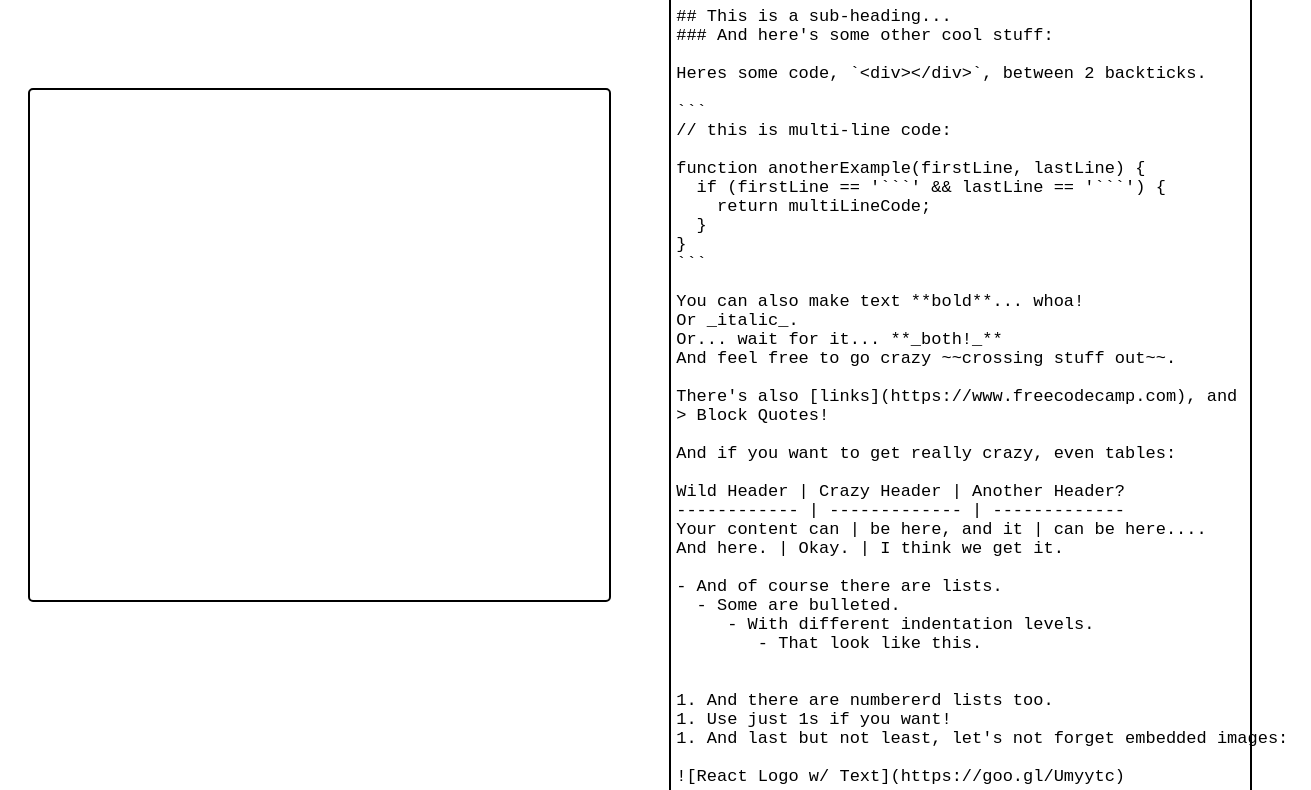
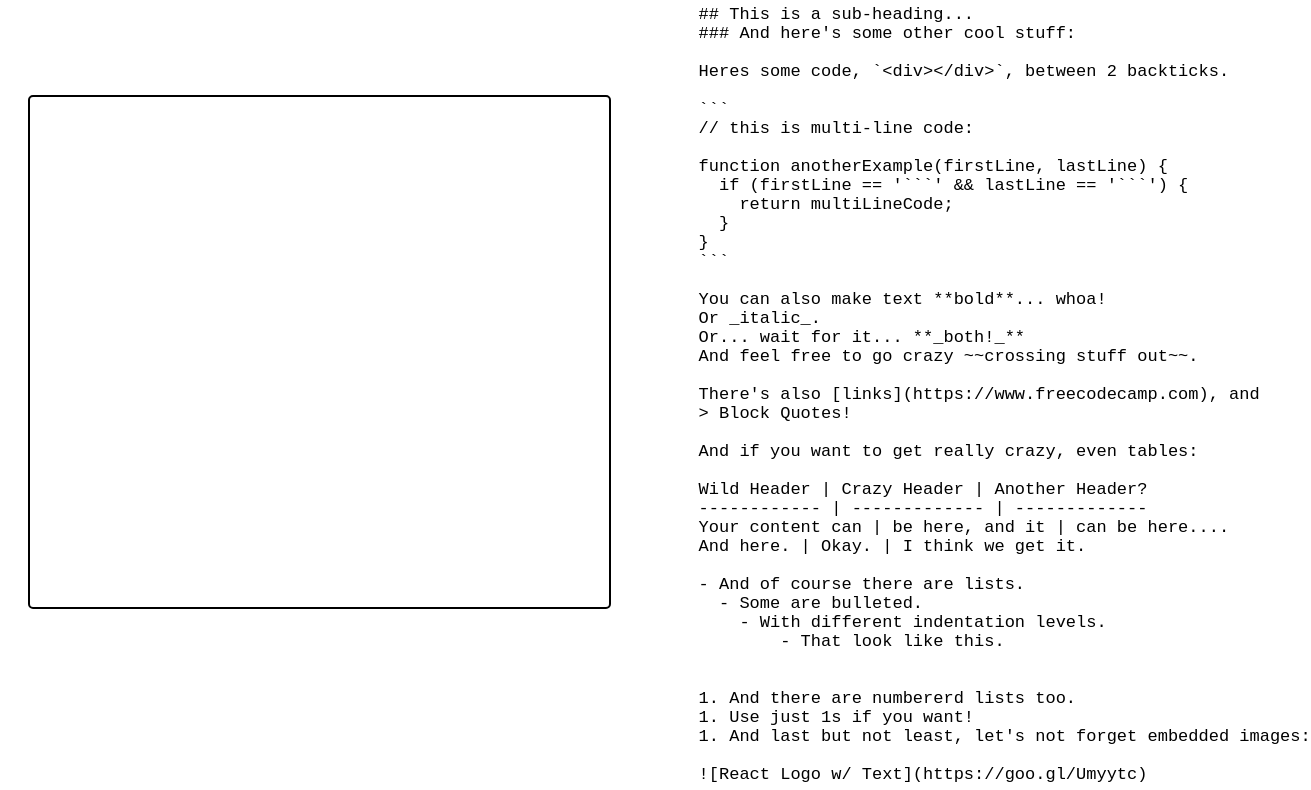
Before and after one commit to LuzGuilherme/markdown-app, a React app: page / in a window 1280 px wide. Shown: the part 348-1138 px from the top of the page, 1311 px wide, since content can reach past the window. Built offline with nearby package versions, Linux system fonts and the light colour scheme.

Commit message:
Placeholder

```diff
--- a/src/index.css
+++ b/src/index.css
@@ -34,4 +34,5 @@
 #preview {
   font-size: 17px;
   height: auto;
+  border: none;
 }
--- a/src/index.js
+++ b/src/index.js
@@ -9,19 +9,14 @@ class App extends Component {
   constructor(){
     super();
     this.state = {
-      inputText:""
+      inputText: ''
      };
 
      this.HandleChange = this.HandleChange.bind(this);
     }
 
-   HandleChange = (event) =>{
-     this.setState({
-      inputText: event.target.value
-     })
-   }
+    setPlaceholder = () =>{
 
-   PlaceholderText = () => {
      const placeholder = `# Welcome to my React Markdown Previewer!
 
       ## This is a sub-heading...
@@ -64,14 +59,20 @@ class App extends Component {
       1. Use just 1s if you want!
       1. And last but not least, let's not forget embedded images:
 
-    ![React Logo w/ Text](https://goo.gl/Umyytc)`;
-
+      ![React Logo w/ Text](https://goo.gl/Umyytc)
+      `;
       return placeholder;
     }
 
-   componentDidMount() {
+  componentDidMount(){
     this.setState({
-       inputText: this.PlaceholderText()
+      inputText: this.setPlaceholder()
+    })
+  }
+
+   HandleChange = (event) =>{
+     this.setState({
+      inputText: event.target.value
      })
    }
 
```
Lines whose indentation alone changed are shown as unchanged.
